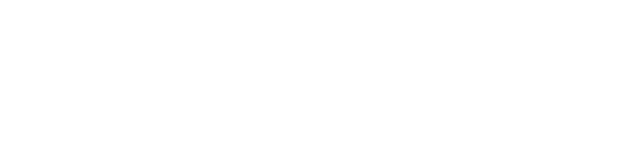
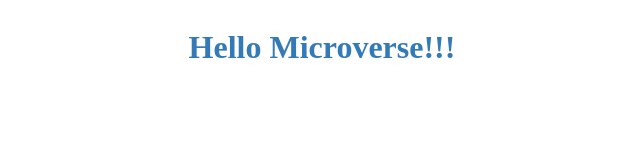
Before and after one commit to Emmanuel130/Set-up-a-Hello-Microverse-project, a website: page index.html in a window 1280 px wide. Shown: the whole page, without its empty margins (318-958 px from the left). Drawn offline with Linux system fonts and the light colour scheme.

Commit message:
Update index.html

```diff
--- a/index.html
+++ b/index.html
@@ -8,7 +8,7 @@
     <title>Microverse</title>
 </head>
 <body>
-    <h1 style="color:#0e283b"><Hello Microverse!!!</h1>
+    <h1>Hello Microverse!!!</h1>
 
 </body>
 </html>
```
